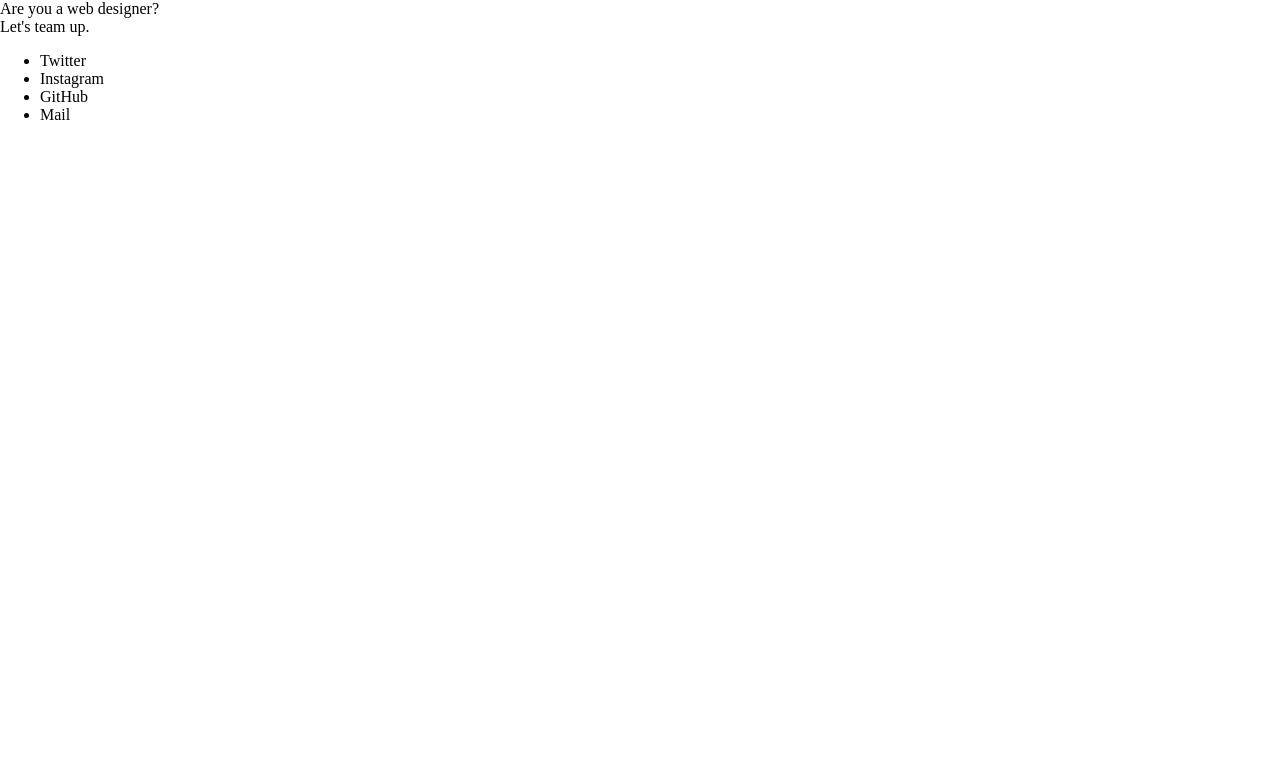
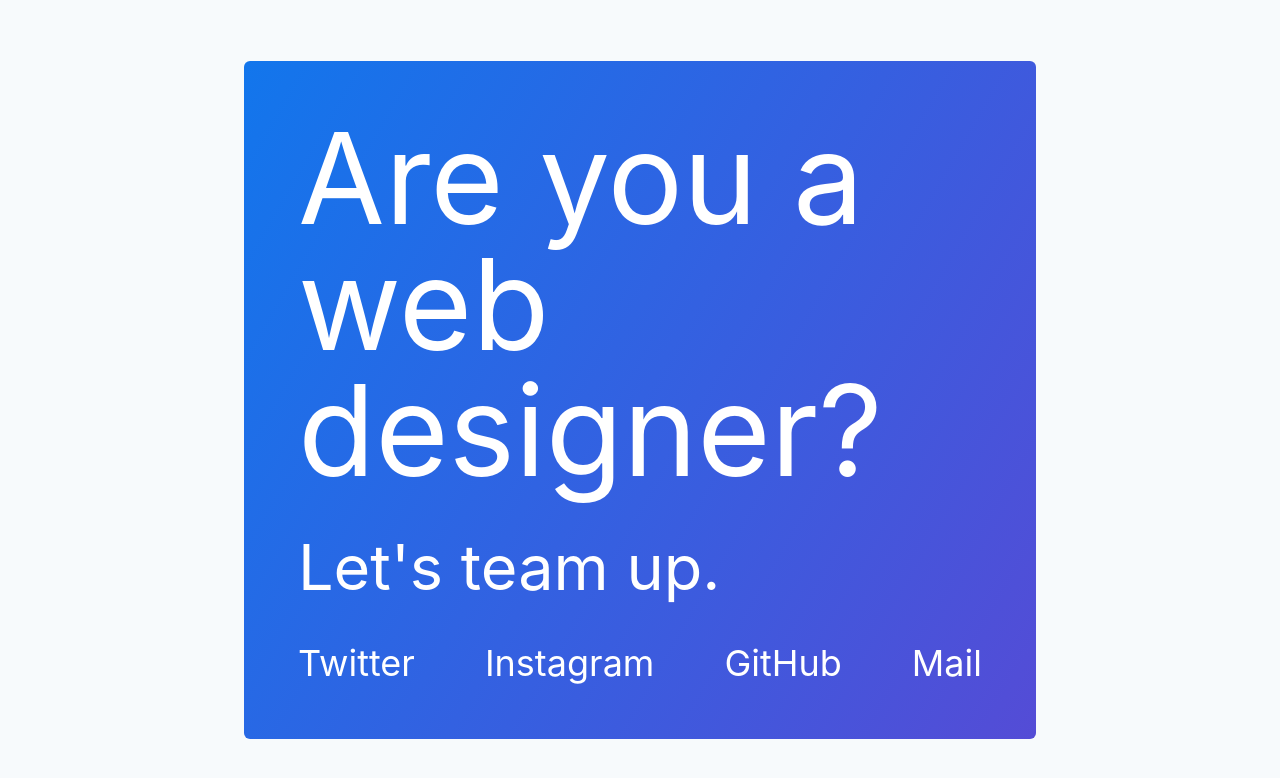
Before and after one commit to kyrelldixon/designer-recruitment, a Gatsby site: page / in a window 1280 px wide. Built offline with nearby package versions, Linux system fonts and the light colour scheme; Gatsby itself is replaced by a stand-in of ours.

Commit message:
Add initial styling

```diff
--- a/src/global-styles.css
+++ b/src/global-styles.css
@@ -1,21 +1,32 @@
 html {
   box-sizing: border-box;
-  font-size: 16px;
+  font-size: 18px;
 }
 
-*, *:before, *:after {
+*,
+*:before,
+*:after {
   box-sizing: inherit;
 }
 
-html, body {
+html,
+body {
   margin: 0;
   padding: 0;
   font-weight: normal;
+  font-family: -apple-system, BlinkMacSystemFont, "Segoe UI", Roboto, "Helvetica Neue", Arial, "Noto Sans", sans-serif, "Apple Color Emoji", "Segoe UI Emoji", "Segoe UI Symbol", "Noto Color Emoji";
   width: 100%;
   height: 100%;
 }
 
-h1, h2 {
+ul {
+  list-style: none;
+  margin: 0;
+  padding: 0;
+}
+
+h1,
+h2 {
   margin: 0;
   padding: 0;
   font-size: inherit;
@@ -30,3 +41,42 @@ a {
 a:visited {
   color: inherit;
 }
+
+.layout {
+  width: 100%;
+  height: 100vh;
+  background-color: #f7fafc;
+  display: flex;
+  justify-content: center;
+  align-items: center;
+}
+
+.floating-container {
+  width: 44rem;
+  padding: 3rem;
+  background: #1276ec;
+  background: -webkit-linear-gradient(120deg, #1276ec, #544cd6);
+  background: linear-gradient(120deg, #1276ec, #544cd6);
+  border-radius: 6px;
+  color: white;
+}
+
+.title {
+  font-size: 7rem;
+  padding-bottom: 2rem;
+  line-height: 7rem;
+}
+
+.subtitle {
+  font-size: 3.5rem;
+  padding-bottom: 2rem;
+}
+
+.social-icons {
+  display: flex;
+  justify-content: space-between
+}
+
+.social-icon {
+  font-size: 2rem;
+}
```
